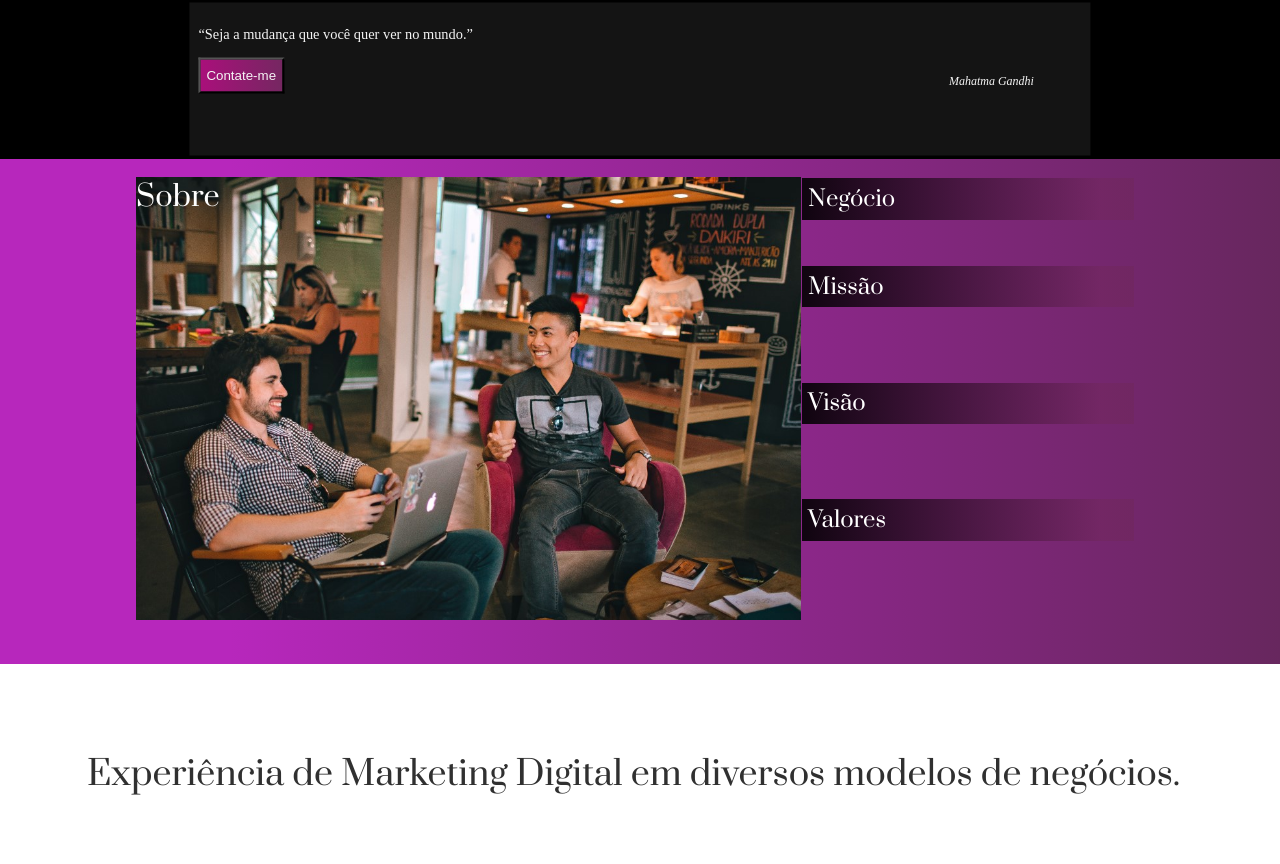
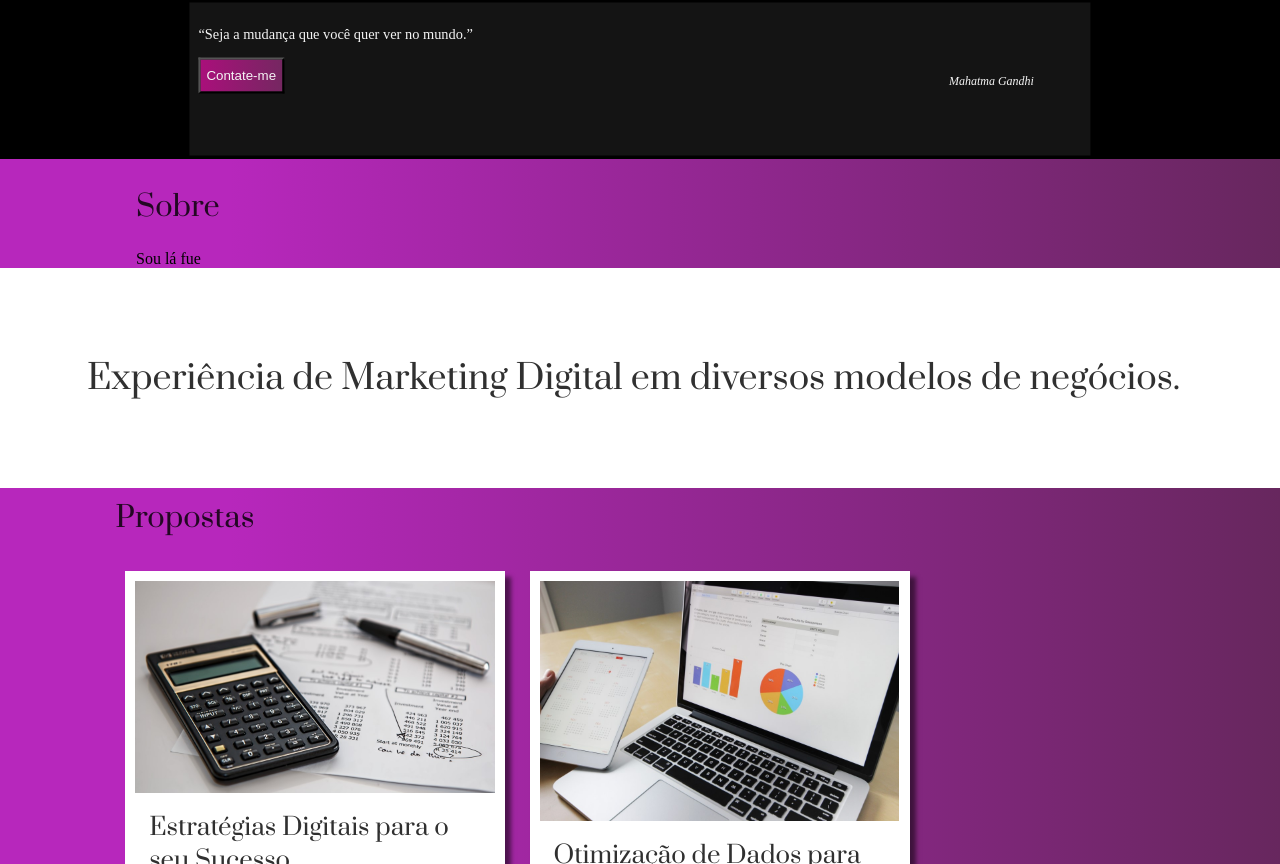
Before and after one commit to hailtonnoc/JadVieira, a plain HTML site: page index.html in a window 1280 px wide. Shown: the part 641-1505 px from the top of the page. Drawn offline with Linux system fonts and the light colour scheme.

Commit message:
pushzinho

```diff
--- a/index.html
+++ b/index.html
@@ -43,55 +43,11 @@
     <br>
     <main>
 
-        <section id="sobre">
+        <section>
             <h2>Sobre</h2>
 
-            <img id="imgsobre" src="elementos/imgs/pexels-helena-lopes-1015568.jpg" alt="Foto de Helena Lopes no Pexels">
-
-
-            <div class="cardExpand negocio">
-                <div class="cardExpand-heading">
-                    <h3 class="title">Negócio</h3>
-                </div>
-
-                <div  id="negocio" class="cardExpand-body">
-                    <p>A Contabilidade 369, foi idealizada visto uma necessidade no mercado, um serviço feito por humanos e para humanos. <br>
-                    Porém, pela baixa qualidade na mediação de interesses e uma infeliz falta desejo em <strong>melhoramento continuo </strong><small>(comportamento nativo das maquinas)</small> esta sendo desencadeada uma sensação de impotência do mercado e uma enorme busca pelo serviço digital.</p>
-                </div>
-            </div>
-
-
-            <div class="cardExpand missao">
-                <div class="cardExpand-heading">
-                    <h3 class="title">Missão</h3>
-                </div>
-                <div  id="missao" class="cardExpand-body">
-                    <p>
-                        Desburocratizar os serviços contábeis por meio da tecnologia e ações sustentáveis. Estas ações geram proximidade com nossos clientes, pois nossas atividades são focadas em pessoas!
-                    </p>
-                </div>
-            </div>
-
-            <div class="cardExpand visao">
-                <div class="cardExpand-heading">
-                    <h3 class="title">Visão</h3>
-                </div>
-                <div  id="visao" class="cardExpand-body">
-                    <p>
-                        Modernizar o papel do contador por meio de condutas pró-ativas, sendo um parceiro, um conselheiro do empreendedor na tomada de decisão.
-                    </p>
-                </div>
-            </div>
-
-            <div class="cardExpand valores">
-                <div class="cardExpand-heading">
-                    <h3 class="title">Valores</h3>
-                </div>
-                <div id="valores" class="cardExpand-body">
-                    <p>Prestar não apenas um serviço, mas oferecer um aprendizado. <br>
-                    Atingir mais do que um relacionamento profissional, criar um laço de confiança.
-                        </p>
-                </div>
+            <div>
+                Sou lá fue
             </div>
 
         </section>
```
